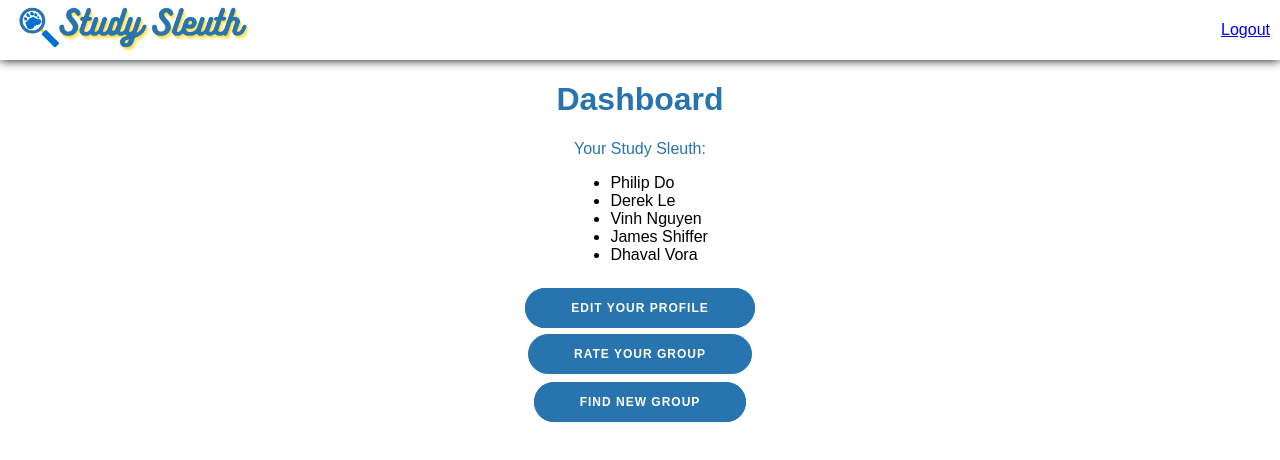
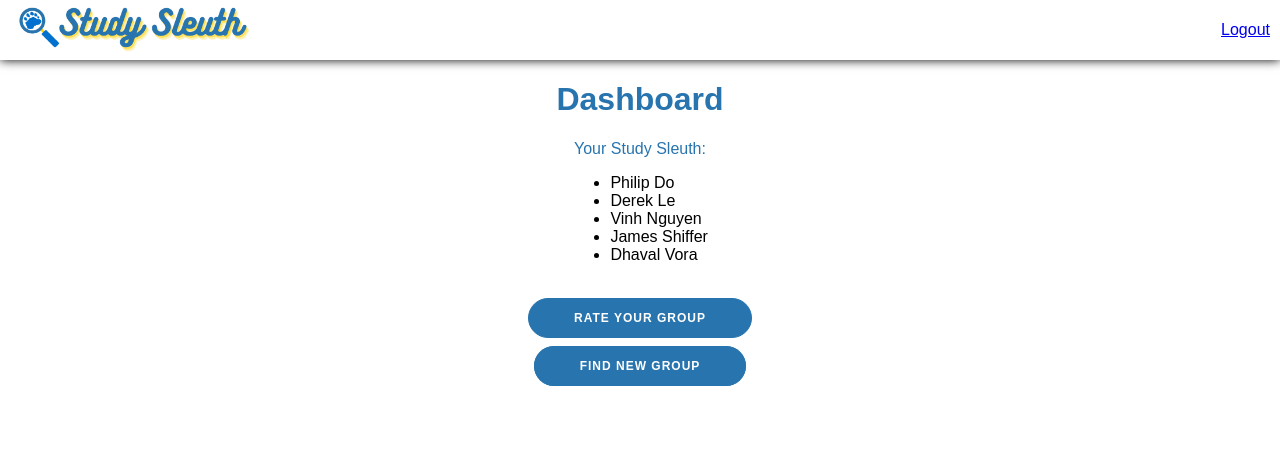
Before and after one commit to philipdoucla/study-sleuth, a React (Create React App) app: page /dashboard in a window 1280 px wide. Shown: the top 460 px of the page. Built offline with nearby package versions, Linux system fonts and the light colour scheme.

Commit message:
Fixed the width on the class autocomplete search

```diff
--- a/src/AutoCompleteText.css
+++ b/src/AutoCompleteText.css
@@ -30,4 +30,5 @@
 
 .AutoCompleteText li {
     padding: 0;
+    width: 100%;
 }
--- a/src/routes/Dashboard.js
+++ b/src/routes/Dashboard.js
@@ -2,6 +2,7 @@ import { Link } from 'react-router-dom';
 
 function Dashboard() {
     // TODO: needs to actually display data and junk
+    // the links need to save login status or whatever
     return (
         <div>
         <h1>Dashboard</h1>
@@ -16,8 +17,6 @@ function Dashboard() {
             </ul>
         </div>
         <br/>
-        <div><Link to="/profile" className="switch">Edit Your Profile</Link></div>
-        <br/>
         <div><button type="button" className="switch">Rate Your Group</button></div>
         <br/>
         <div><Link to="/findgroup" className="switch">Find New Group</Link></div>
--- a/src/routes/Home.js
+++ b/src/routes/Home.js
@@ -10,7 +10,6 @@ function Home() {
                 <img className="icon" align="left" src={icon} />
             </span>
             <span>
-                <br/>
                 <br/>
                 <br/>
                 <br/>
```
